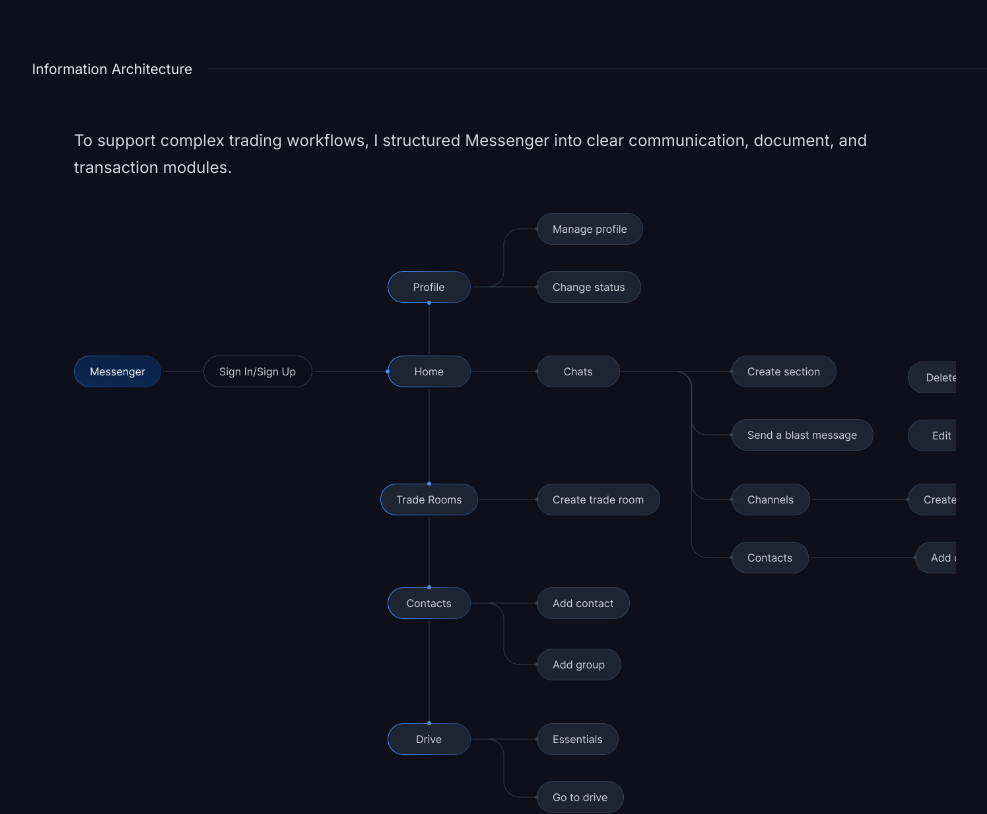
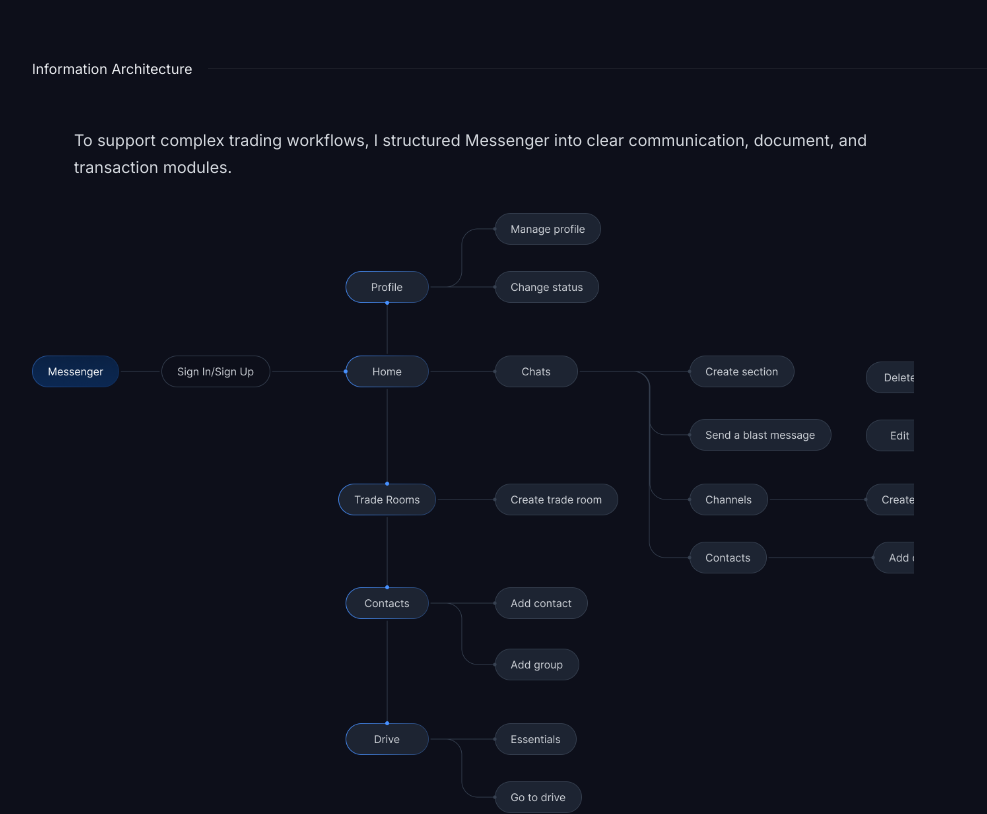
Before and after one commit to AlonaRyzhenko/alyona-portfolio, a Next.js app: page /work/messenger in a window 1280 px wide. Shown: the part 4900-5714 px from the top of the page, without its empty margins (32-1019 px from the left). Built offline with nearby package versions, Linux system fonts and the light colour scheme.

Commit message:
IA diagram: full-width container while keeping intro text narrow

```diff
--- a/app/work/messenger/MessengerCaseStudy.tsx
+++ b/app/work/messenger/MessengerCaseStudy.tsx
@@ -499,7 +499,7 @@ export default function MessengerCaseStudy() {
       <section className="section-padding bg-bg border-t border-white/[0.06]">
         <div className="max-w-[1440px] mx-auto px-6 lg:px-16">
           <SectionLabel label="Information Architecture" />
-          <div className="max-w-[1068px] ml-0 lg:ml-[max(0px,calc((100%-1068px)/2))] flex flex-col gap-8">
+          <div className="max-w-[1068px] ml-0 lg:ml-[max(0px,calc((100%-1068px)/2))]">
             <motion.p
               initial={{ opacity: 0, y: 16 }}
               whileInView={{ opacity: 1, y: 0 }}
@@ -509,12 +509,13 @@ export default function MessengerCaseStudy() {
             >
               To support complex trading workflows, I structured Messenger into clear communication, document, and transaction modules.
             </motion.p>
+          </div>
           <motion.div
             initial={{ opacity: 0 }}
             whileInView={{ opacity: 1 }}
             viewport={{ once: true, margin: "-80px" }}
             transition={{ duration: 0.6 }}
-              className="relative overflow-hidden"
+            className="relative overflow-hidden mt-8"
           >
             <img
               src="/messenger-ia.png"
@@ -523,7 +524,6 @@ export default function MessengerCaseStudy() {
             />
             <div className="pointer-events-none absolute inset-y-0 right-0 w-48 bg-gradient-to-l from-bg via-bg/80 to-transparent z-10" />
           </motion.div>
-          </div>
         </div>
       </section>
 
```
Lines whose indentation alone changed are shown as unchanged.
